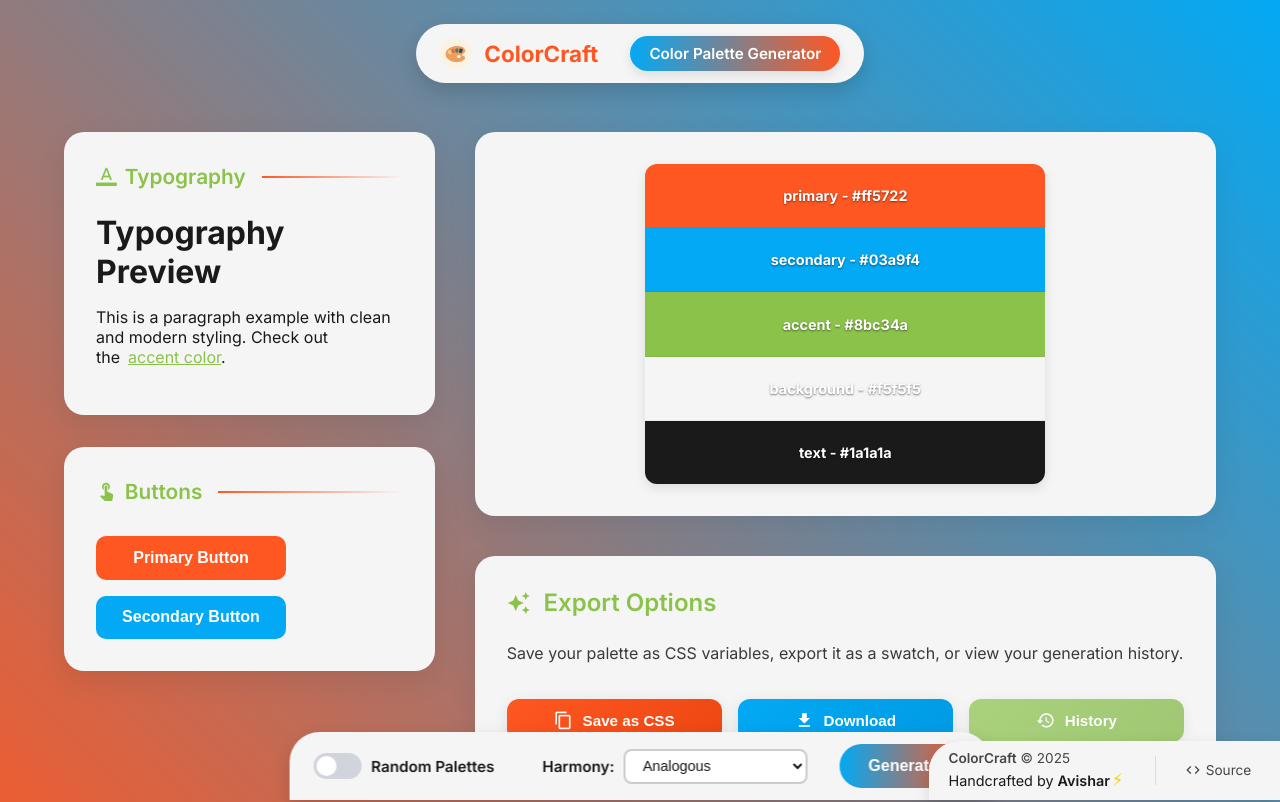
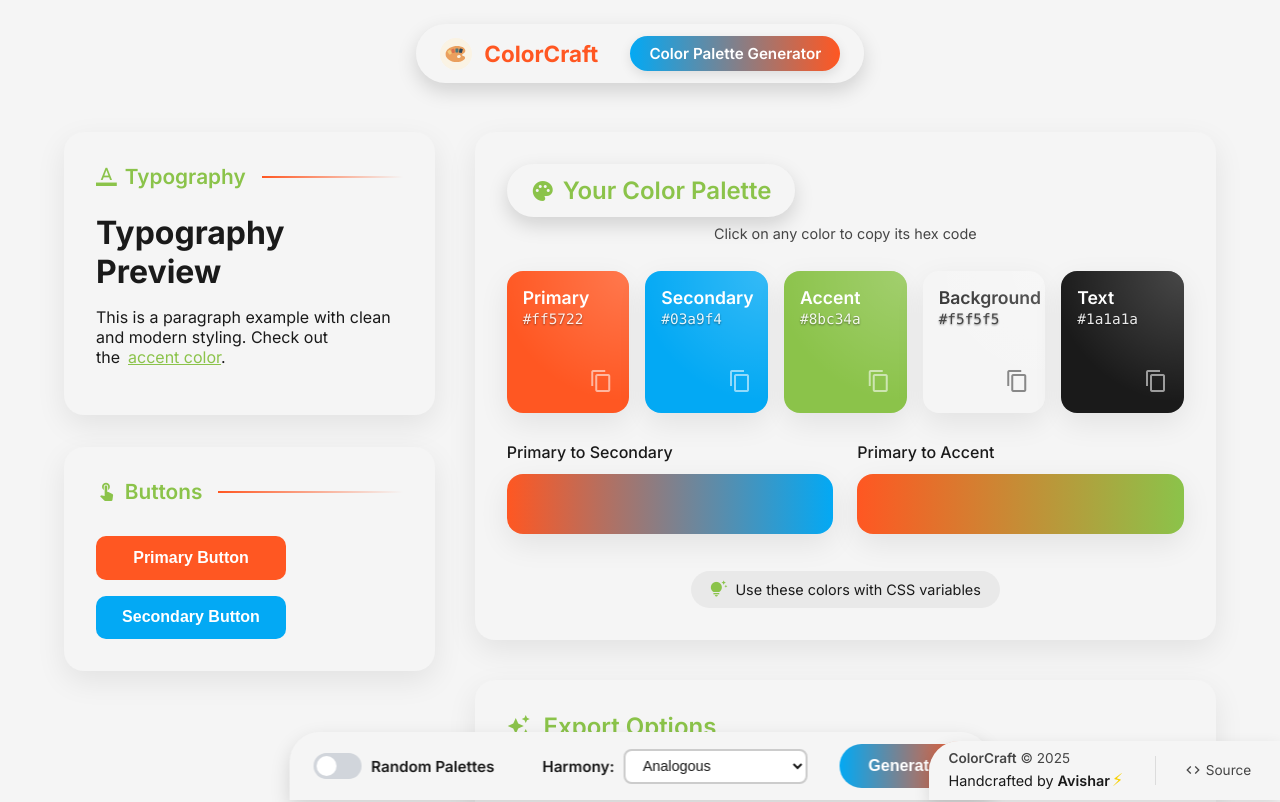
Before and after one commit to AvisharSharan/ColorCraft, a React (Vite) app: page / in a window 1280 px wide. Shown: the top 802 px of the page. Built offline with nearby package versions, Linux system fonts and the light colour scheme.

Commit message:
Refined palette generation, fixing background, primary color constraints

```diff
--- a/src/App.jsx
+++ b/src/App.jsx
@@ -52,7 +52,8 @@ function App() {
     document.documentElement.style.setProperty("--secondary", palette.secondary);
     document.documentElement.style.setProperty("--accent", palette.accent);
 
-    document.body.style.background = `linear-gradient(45deg, ${palette.primary}, ${palette.secondary})`;
+    // document.body.style.background = `linear-gradient(45deg, ${palette.primary}, ${palette.secondary})`;
+    document.body.style.background = `${palette.background}`;
   }, [palette]);
   const handleGeneratePalette = () => {
     const newPalette = generateColorPalette(harmonyMode, baseColor, useBaseColor);
--- a/src/components/PaletteDisplay.jsx
+++ b/src/components/PaletteDisplay.jsx
@@ -1,26 +1,90 @@
 import React, { useState } from "react";
+import chroma from "chroma-js";
+import "../styles/PaletteDisplay.css";
 
 const PaletteDisplay = ({ palette }) => {
   const [copiedColor, setCopiedColor] = useState(null);
 
-  const handleColorClick = (color) => {
+  const copyToClipboard = (color) => {
     navigator.clipboard.writeText(color);
     setCopiedColor(color);
-    setTimeout(() => setCopiedColor(null), 2000);
+    setTimeout(() => setCopiedColor(null), 1500);
+  };
+
+  const getTextColor = (bgColor) => {
+    return chroma.contrast(bgColor, '#ffffff') > 2 ? '#ffffff' : '#333333';
+  };
+
+  const getColorName = (key) => {
+    switch(key) {
+      case 'primary': return 'Primary';
+      case 'secondary': return 'Secondary';
+      case 'accent': return 'Accent';
+      case 'background': return 'Background';
+      case 'text': return 'Text';
+      default: return key;
+    }
   };
 
   return (
-    <div className="palette-container">
-      {Object.entries(palette).map(([key, color]) => (
-        <div
-          key={key}
-          className="color-block"
-          style={{ backgroundColor: color }}
-          onClick={() => handleColorClick(color)}
-        >
-          <p className="color-hex">{key} - {copiedColor === color ? "Copied!" : color}</p>
+    <div className="palette-display-wrapper">
+      <div className="palette-header">
+        <div className="header-content">
+          <span className="material-icons">palette</span>
+          <h2>Your Color Palette</h2>
         </div>
-      ))}
+        <p className="palette-subtitle">Click on any color to copy its hex code</p>
+      </div>
+
+      <div className="color-showcase">
+        {Object.entries(palette).map(([key, color]) => (
+          <div
+            key={key}
+            className="color-card"
+            onClick={() => copyToClipboard(color)}
+            style={{
+              backgroundColor: color,
+              color: getTextColor(color)
+            }}
+          >
+            <div className="color-info">
+              <span className="color-name">{getColorName(key)}</span>
+              <span className="color-hex">{color}</span>
+            </div>
+            <div className="copy-indicator">
+              {copiedColor === color ? (
+                <span className="material-icons copy-success">check_circle</span>
+              ) : (
+                <span className="material-icons copy-icon">content_copy</span>
+              )}
+            </div>
+          </div>
+        ))}
+      </div>
+
+      <div className="gradient-section">
+        <div className="gradient-item">
+          <h3>Primary to Secondary</h3>
+          <div
+            className="gradient-preview"
+            style={{ background: `linear-gradient(to right, ${palette.primary}, ${palette.secondary})` }}
+          ></div>
+        </div>
+        <div className="gradient-item">
+          <h3>Primary to Accent</h3>
+          <div
+            className="gradient-preview"
+            style={{ background: `linear-gradient(to right, ${palette.primary}, ${palette.accent})` }}
+          ></div>
+        </div>
+      </div>
+
+      <div className="harmony-info">
+        <div className="info-badge">
+          <span className="material-icons">tips_and_updates</span>
+          <span>Use these colors with CSS variables</span>
+        </div>
+      </div>
     </div>
   );
 };
--- a/src/components/PaletteGenerator.jsx
+++ b/src/components/PaletteGenerator.jsx
@@ -2,9 +2,43 @@ import { useState } from "react";
 import chroma from "chroma-js";
 
 const PaletteGenerator = () => {
+  const generateLightBackground = (base) => {
+    const minLightness = 0.85;
+    let bgColor = base.set('hsl.s', base.get('hsl.s') * 0.5);
+    const currentLightness = bgColor.get('hsl.l');
+    if (currentLightness < minLightness) {
+      bgColor = bgColor.set('hsl.l', minLightness);
+    }
+    return bgColor.hex();
+  };
+
+  const ensureVibrancyAndBrightness = (color) => {
+    const minLightness = 0.35;
+    const maxLightness = 0.75;
+    const minSaturation = 0.5;
+    let adjustedColor = color;
+    if (adjustedColor.get('hsl.l') < minLightness) {
+      adjustedColor = adjustedColor.set('hsl.l', minLightness);
+    }
+    if (adjustedColor.get('hsl.l') > maxLightness) {
+      adjustedColor = adjustedColor.set('hsl.l', maxLightness);
+    }
+    if (adjustedColor.get('hsl.s') < minSaturation) {
+      adjustedColor = adjustedColor.set('hsl.s', minSaturation);
+    }
+    return adjustedColor;
+  };
+
   const generatePalette = (harmonyMode, baseColor, useBaseColor) => {
     try {
-      const base = useBaseColor ? chroma(baseColor) : chroma.random();
+      let base;
+      if (useBaseColor) {
+        base = chroma(baseColor);
+      } else {
+        base = chroma.random();
+      }
+      base = ensureVibrancyAndBrightness(base);
+
       let newPalette = {};
 
       switch (harmonyMode) {
@@ -40,7 +74,7 @@ const PaletteGenerator = () => {
       primary: base.hex(),
       secondary: base.set('hsl.h', (base.get('hsl.h') + 30) % 360).hex(),
       accent: base.set('hsl.h', (base.get('hsl.h') + 60) % 360).hex(),
-      background: base.set('hsl.l', Math.min(0.95, base.get('hsl.l') + 0.3)).hex(),
+      background: generateLightBackground(base),
       text: base.set('hsl.l', Math.max(0.15, base.get('hsl.l') - 0.3)).hex()
     };
   };
@@ -50,7 +84,7 @@ const PaletteGenerator = () => {
       primary: base.hex(),
       secondary: base.set('hsl.s', base.get('hsl.s') * 0.7).hex(),
       accent: base.set('hsl.l', base.get('hsl.l') * 0.7).hex(),
-      background: base.set('hsl.l', Math.min(0.95, base.get('hsl.l') + 0.3)).hex(),
+      background: generateLightBackground(base),
       text: base.set('hsl.l', Math.max(0.15, base.get('hsl.l') - 0.3)).hex()
     };
   };
@@ -61,7 +95,7 @@ const PaletteGenerator = () => {
       secondary: base.set('hsl.h', (base.get('hsl.h') + 180) % 360).hex(),
       accent: base.set('hsl.s', base.get('hsl.s') * 0.8)
                  .set('hsl.l', base.get('hsl.l') * 0.8).hex(),
-      background: base.set('hsl.l', Math.min(0.95, base.get('hsl.l') + 0.3)).hex(),
+      background: generateLightBackground(base),
       text: base.set('hsl.l', Math.max(0.15, base.get('hsl.l') - 0.3)).hex()
     };
   };
@@ -71,7 +105,7 @@ const PaletteGenerator = () => {
       primary: base.hex(),
       secondary: base.set('hsl.h', (base.get('hsl.h') + 120) % 360).hex(),
       accent: base.set('hsl.h', (base.get('hsl.h') + 240) % 360).hex(),
-      background: base.set('hsl.l', Math.min(0.95, base.get('hsl.l') + 0.3)).hex(),
+      background: generateLightBackground(base),
       text: base.set('hsl.l', Math.max(0.15, base.get('hsl.l') - 0.3)).hex()
     };
   };
@@ -81,7 +115,7 @@ const PaletteGenerator = () => {
       primary: base.hex(),
       secondary: base.set('hsl.h', (base.get('hsl.h') + 150) % 360).hex(),
       accent: base.set('hsl.h', (base.get('hsl.h') + 210) % 360).hex(),
-      background: base.set('hsl.l', Math.min(0.95, base.get('hsl.l') + 0.3)).hex(),
+      background: generateLightBackground(base),
       text: base.set('hsl.l', Math.max(0.15, base.get('hsl.l') - 0.3)).hex()
     };
   };
@@ -91,7 +125,7 @@ const PaletteGenerator = () => {
       primary: base.hex(),
       secondary: base.set('hsl.h', (base.get('hsl.h') + 90) % 360).hex(),
       accent: base.set('hsl.h', (base.get('hsl.h') + 180) % 360).hex(),
-      background: base.set('hsl.l', Math.min(0.95, base.get('hsl.l') + 0.3)).hex(),
+      background: generateLightBackground(base),
       text: base.set('hsl.h', (base.get('hsl.h') + 270) % 360)
               .set('hsl.l', Math.max(0.15, base.get('hsl.l') - 0.3)).hex()
     };
@@ -99,12 +133,13 @@ const PaletteGenerator = () => {
 
   const generateFallbackPalette = () => {
     const randomBase = chroma.random();
+    const adjustedBase = ensureVibrancyAndBrightness(randomBase);
     return {
-      primary: randomBase.hex(),
-      secondary: randomBase.set('hsl.h', (randomBase.get('hsl.h') + 30) % 360).hex(),
-      accent: randomBase.set('hsl.h', (randomBase.get('hsl.h') + 60) % 360).hex(),
-      background: randomBase.set('hsl.l', Math.min(0.95, randomBase.get('hsl.l') + 0.3)).hex(),
-      text: randomBase.set('hsl.l', Math.max(0.15, randomBase.get('hsl.l') - 0.3)).hex()
+      primary: adjustedBase.hex(),
+      secondary: adjustedBase.set('hsl.h', (adjustedBase.get('hsl.h') + 30) % 360).hex(),
+      accent: adjustedBase.set('hsl.h', (adjustedBase.get('hsl.h') + 60) % 360).hex(),
+      background: generateLightBackground(adjustedBase),
+      text: adjustedBase.set('hsl.l', Math.max(0.15, adjustedBase.get('hsl.l') - 0.3)).hex()
     };
   };
 
--- a/src/styles/PaletteDisplay.css
+++ b/src/styles/PaletteDisplay.css
@@ -35,3 +35,158 @@
   font-size: 0.9rem;
   text-shadow: 0 1px 2px rgba(0, 0, 0, 0.5);
 }
+
+.palette-display-wrapper {
+  display: flex;
+  flex-direction: column;
+  gap: 1.8rem;
+}
+
+.palette-header {
+  text-align: center;
+}
+
+.palette-header .header-content {
+  display: flex;
+  align-items: center;
+  justify-content: center;
+  gap: 0.5rem;
+}
+
+.palette-header h2 {
+  margin: 0;
+  font-size: 1.5rem;
+  font-weight: 600;
+  color: var(--accent);
+}
+
+.palette-header .material-icons {
+  font-size: 1.5rem;
+  color: var(--accent);
+}
+
+.palette-subtitle {
+  margin: 0.5rem 0 0;
+  font-size: 0.9rem;
+  color: var(--text);
+  opacity: 0.8;
+}
+
+.color-showcase {
+  display: grid;
+  grid-template-columns: repeat(auto-fit, minmax(120px, 1fr));
+  gap: 1rem;
+}
+
+.color-card {
+  height: 110px;
+  border-radius: var(--border-radius-medium);
+  box-shadow: var(--box-shadow);
+  display: flex;
+  flex-direction: column;
+  justify-content: space-between;
+  padding: 1rem;
+  cursor: pointer;
+  transition: transform 0.2s ease, box-shadow 0.2s ease;
+  position: relative;
+  overflow: hidden;
+}
+
+.color-card:hover {
+  transform: translateY(-5px);
+  box-shadow: 0 10px 25px rgba(0, 0, 0, 0.15);
+}
+
+.color-card::before {
+  content: '';
+  position: absolute;
+  top: 0;
+  left: 0;
+  right: 0;
+  bottom: 0;
+  background: radial-gradient(circle at top right, rgba(255,255,255,0.2), transparent 70%);
+  border-radius: inherit;
+}
+
+.color-info {
+  display: flex;
+  flex-direction: column;
+  gap: 0.2rem;
+}
+
+.color-name {
+  font-weight: 600;
+  font-size: 1.1rem;
+}
+
+.color-hex {
+  font-family: 'Consolas', monospace;
+  font-size: 0.9rem;
+  opacity: 0.9;
+}
+
+.copy-indicator {
+  align-self: flex-end;
+  opacity: 0.8;
+  transition: opacity 0.2s ease;
+}
+
+.color-card:hover .copy-indicator {
+  opacity: 1;
+}
+
+.copy-success {
+  color: #4CAF50;
+  animation: pop 0.3s ease;
+}
+
+.copy-icon {
+  opacity: 0.7;
+}
+
+.gradient-section {
+  display: grid;
+  grid-template-columns: repeat(auto-fit, minmax(240px, 1fr));
+  gap: 1.5rem;
+}
+
+.gradient-item h3 {
+  font-size: 1rem;
+  font-weight: 500;
+  margin: 0 0 0.8rem;
+  color: var(--text);
+}
+
+.gradient-preview {
+  height: 60px;
+  border-radius: var(--border-radius-medium);
+  box-shadow: var(--box-shadow);
+}
+
+.harmony-info {
+  display: flex;
+  justify-content: center;
+  margin-top: 0.5rem;
+}
+
+.info-badge {
+  display: flex;
+  align-items: center;
+  gap: 0.5rem;
+  background-color: rgba(0, 0, 0, 0.05);
+  padding: 0.6rem 1.2rem;
+  border-radius: 30px;
+  font-size: 0.9rem;
+  color: var(--text);
+}
+
+.info-badge .material-icons {
+  font-size: 1.1rem;
+  color: var(--accent);
+}
+
+@keyframes pop {
+  0% { transform: scale(0.8); }
+  50% { transform: scale(1.2); }
+  100% { transform: scale(1); }
+}
```
